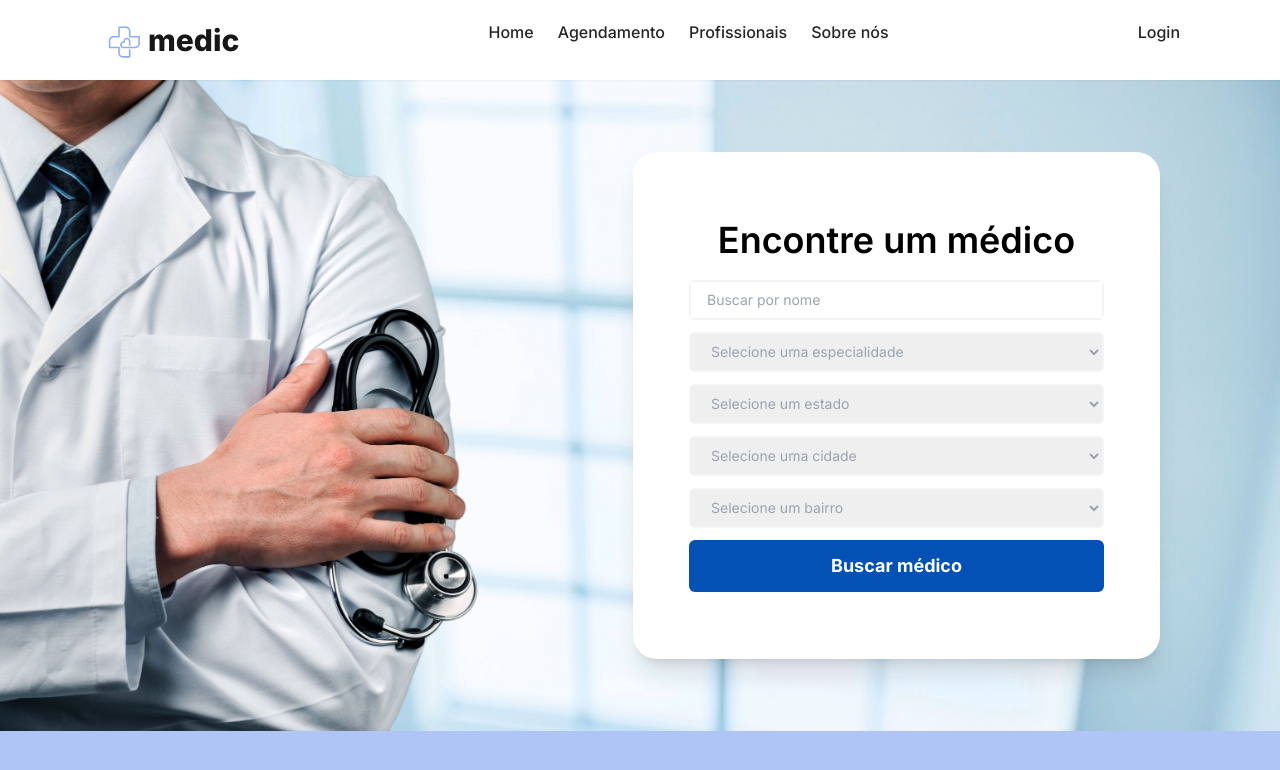
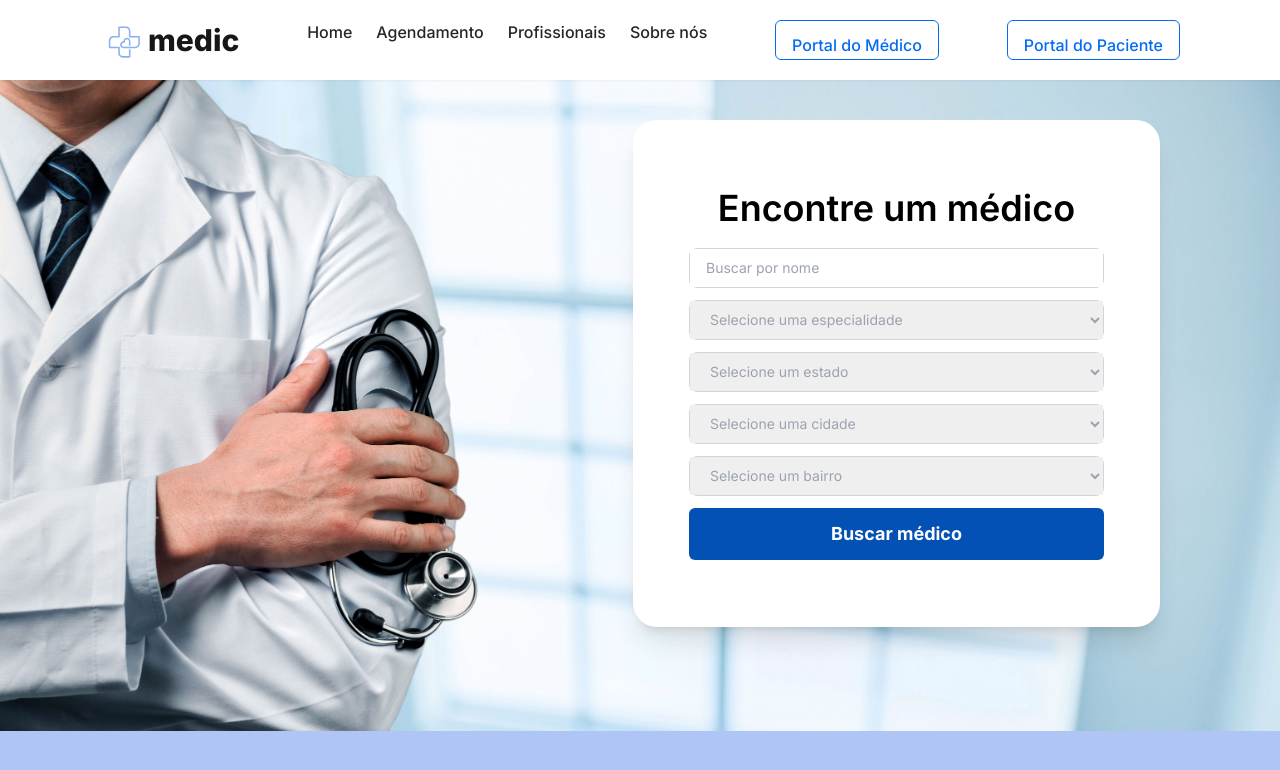
Before and after one commit to Marcos-Auguusto/medic_search, a Django app: page / in a window 1280 px wide. Shown: the top 770 px of the page. Run offline with Django 4.2, Linux system fonts and the light colour scheme; some web fonts are replaced.

Commit message:
add/ new buttons for login

```diff
--- a/medicSearch/static/css/output.css
+++ b/medicSearch/static/css/output.css
@@ -629,6 +629,18 @@ video {
   margin-top: 72px;
 }
 
+.mt-12 {
+  margin-top: 3rem;
+}
+
+.mt-16 {
+  margin-top: 4rem;
+}
+
+.mt-10 {
+  margin-top: 2.5rem;
+}
+
 .block {
   display: block;
 }
@@ -707,17 +719,26 @@ video {
   border-radius: 1.5rem;
 }
 
+.rounded-lg {
+  border-radius: 0.5rem;
+}
+
 .rounded-md {
   border-radius: 0.375rem;
 }
 
-.border-2 {
-  border-width: 2px;
+.border {
+  border-width: 1px;
 }
 
-.border-gray-100 {
+.border-colorBlue-100 {
   --tw-border-opacity: 1;
-  border-color: rgb(243 244 246 / var(--tw-border-opacity));
+  border-color: rgb(5 108 242 / var(--tw-border-opacity));
+}
+
+.border-gray-300 {
+  --tw-border-opacity: 1;
+  border-color: rgb(209 213 219 / var(--tw-border-opacity));
 }
 
 .bg-bgPrimary-200 {
@@ -727,6 +748,11 @@ video {
 .bg-btn-200 {
   --tw-bg-opacity: 1;
   background-color: rgb(4 81 182 / var(--tw-bg-opacity));
+}
+
+.bg-gray-50 {
+  --tw-bg-opacity: 1;
+  background-color: rgb(249 250 251 / var(--tw-bg-opacity));
 }
 
 .bg-red-500 {
@@ -757,6 +783,11 @@ video {
 
 .p-5 {
   padding: 1.25rem;
+}
+
+.px-4 {
+  padding-left: 1rem;
+  padding-right: 1rem;
 }
 
 .py-3 {
@@ -817,6 +848,11 @@ video {
   font-weight: 600;
 }
 
+.text-colorBlue-100 {
+  --tw-text-opacity: 1;
+  color: rgb(5 108 242 / var(--tw-text-opacity));
+}
+
 .text-gray-400 {
   --tw-text-opacity: 1;
   color: rgb(156 163 175 / var(--tw-text-opacity));
--- a/medicSearch/templates/base.html
+++ b/medicSearch/templates/base.html
@@ -65,19 +65,31 @@
             </li>
           </ul>
           {% if user.is_authenticated %}
+          <a href="#" class=""> Sair </a>
+          {% else %}
+          <button
+            type="button"
+            class="border border-colorBlue-100 rounded-md hover:bg-colorBlue-100 hover:text-white py-3 px-4"
+          >
             <a
               href="#"
-            class="flex items-center font-inter text-base font-medium text-neutral-800 hover:text-neutral-400"
+              class="font-inter text-base font-medium text-colorBlue-100"
             >
-            Sair
+              Portal do Médico
             </a>
-          {% else %}
+          </button>
+
+          <button
+            type="button"
+            class="border border-colorBlue-100 rounded-md hover:bg-colorBlue-100 hover:text-white py-3 px-4"
+          >
             <a
               href="#"
-            class="font-inter text-base font-medium text-neutral-800 hover:text-neutral-400"
+              class="font-inter text-base font-medium text-colorBlue-100"
             >
-            Login
+              Portal do Paciente
             </a>
+          </button>
 
           {% endif %}
         </div>
--- a/medicSearch/templates/home.html
+++ b/medicSearch/templates/home.html
@@ -11,7 +11,7 @@
   ></div>
   <div class="absolute z-10 right-0 flex justify-end w-full">
     <form
-      class="flex w-[527px] h-[507px] bg-white rounded-3xl shadow-xl mt-[72px] mr-[120px] items-center justify-center"
+      class="flex w-[527px] h-[507px] bg-white rounded-3xl shadow-xl mt-10 mr-[120px] items-center justify-center"
       action="{% url 'medics' %}"
       method="GET"
     >
@@ -20,18 +20,22 @@
           Encontre um médico
         </h3>
 
-        <div class="w-full h-10 border-gray-100 border-2 rounded-md mb-3">
+        <div
+          class="bg-gray-50 w-full h-10 border border-gray-300 rounded-lg mb-3"
+        >
           <input
-            class="w-full h-full font-inter text-sm outline-none p-4"
+            class="w-full h-full font-inter text-sm px-4 outline-none"
             type="text"
             name="name"
             placeholder="Buscar por nome"
           />
         </div>
 
-        <div class="w-full h-10 border-gray-100 border-2 rounded-md mb-3">
+        <div
+          class="bg-gray-50 w-full h-10 border border-gray-300 rounded-lg mb-3"
+        >
           <select
-            class="w-full h-full font-inter text-sm text-gray-400 pl-4 outline-none"
+            class="block w-full h-full font-inter text-sm text-gray-400 pl-4 outline-none"
             name="speciality"
           >
             <option value="0" selected disabled>
@@ -40,27 +44,33 @@
             <option value="1">Neurocirugia</option>
           </select>
         </div>
-        <div class="w-full h-10 border-gray-100 border-2 rounded-md mb-3">
+        <div
+          class="bg-gray-50 w-full h-10 border border-gray-300 rounded-lg mb-3"
+        >
           <select
-            class="w-full h-full font-inter text-sm text-gray-400 pl-4 outline-none"
+            class="block w-full h-full font-inter text-sm text-gray-400 pl-4 outline-none"
             name="state"
           >
             <option value="0" selected disabled>Selecione um estado</option>
             <option value="1">Rio de Janeiro</option>
           </select>
         </div>
-        <div class="w-full h-10 border-gray-100 border-2 rounded-md mb-3">
+        <div
+          class="bg-gray-50 w-full h-10 border border-gray-300 rounded-lg mb-3"
+        >
           <select
-            class="w-full h-full font-inter text-sm text-gray-400 pl-4 outline-none"
+            class="block w-full h-full font-inter text-sm text-gray-400 pl-4 outline-none"
             name="city"
           >
             <option value="0" selected disabled>Selecione uma cidade</option>
             <option value="1">Rio de Janeiro</option>
           </select>
         </div>
-        <div class="w-full h-10 border-gray-100 border-2 rounded-md mb-3">
+        <div
+          class="bg-gray-50 w-full h-10 border border-gray-300 rounded-lg mb-3"
+        >
           <select
-            class="w-full h-full font-inter text-sm text-gray-400 pl-4 outline-none"
+            class="block w-full h-full font-inter text-sm text-gray-400 pl-4 outline-none"
             name="neighborhood"
           >
             <option value="0" selected disabled>Selecione um bairro</option>
@@ -68,7 +78,7 @@
           </select>
         </div>
         <div>
-          <div class="text-center py-3 bg-btn-200 rounded-md">
+          <div class="text-center py-3 bg-btn-200 hover:bg-btn-300 rounded-md">
             <button
               class="font-inter font-bold text-lg text-white"
               type="submit"
--- a/tailwind.config.js
+++ b/tailwind.config.js
@@ -16,8 +16,12 @@ module.exports = {
         200: 'rgba(141, 174, 242, 0.71)',
         900: '#8DAEF2',
         },
+        'colorBlue':{
+          100:'#056cf2'
+        },
         'btn': {
           200:'#0451B6',
+          300:'#034191',
         },
         'shadowPrimary': {
         900: 'rgba(136, 163, 220, 1)',
```
Also changed, not shown: other parts of medicSearch/static/css/output.css (+15 -26 lines). Lines whose indentation alone changed are shown as unchanged.
